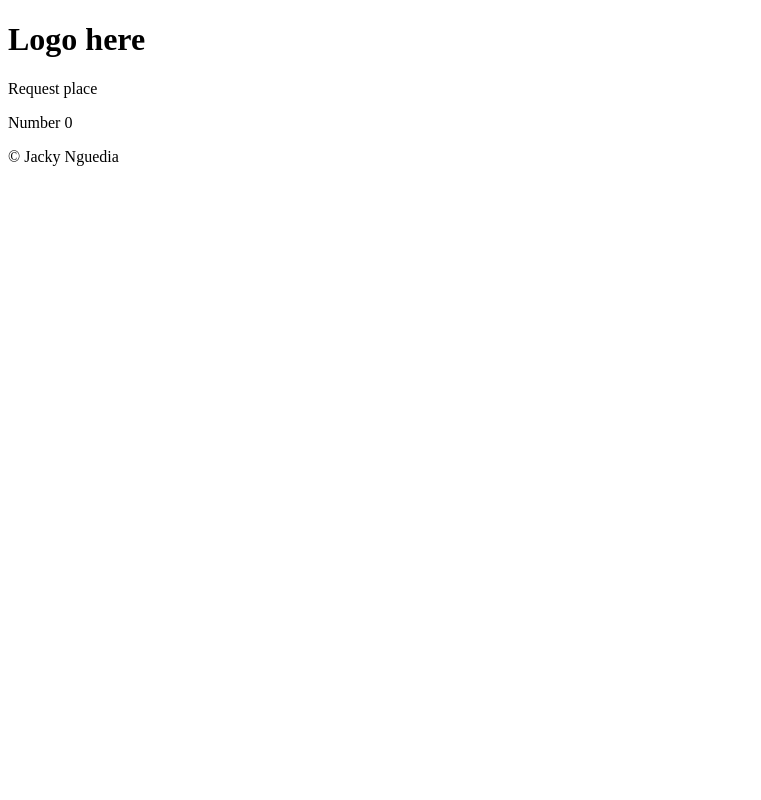
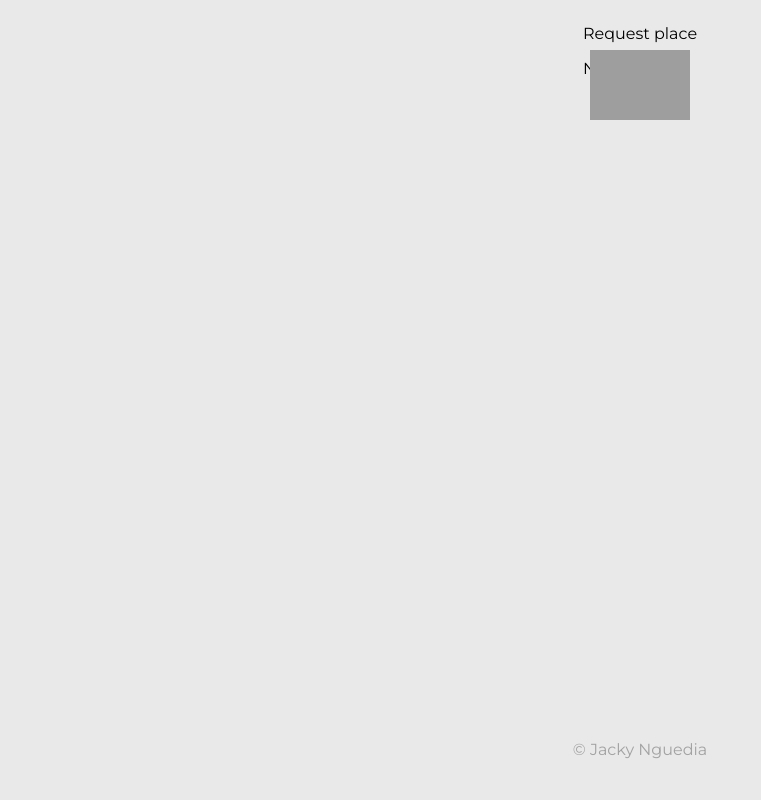
Before and after one commit to m4eva/Coat-Check-Application, a Flask app: template templates/home_player.html in a window 1280 px wide. Shown: the whole page, without its empty margins (0-761 px from the left). Run offline with Flask 3, Linux system fonts and the light colour scheme; the template is opened without the code that fills it, so the values that code supplies are empty; grey boxes are pictures that could not be loaded.

Commit message:
style: Add base style

```diff
--- a/app.py
+++ b/app.py
@@ -7,11 +7,11 @@ def index():
 
 @app.route('/home')
 def home():
-  return render_template('base_player.html')
+  return render_template('home_player.html')
 
 @app.route('/number/<int:num>')
 def number(num):
-  return render_template('base_player.html', num=num)
+  return render_template('number_player.html', num=num)
 
 
 if __name__ == "__main__":
--- a/static/style_player.css
+++ b/static/style_player.css
@@ -0,0 +1,32 @@
+@import url('https://fonts.googleapis.com/css2?family=Montserrat:ital,wght@0,100..900;1,100..900&display=swap');
+
+body {
+  background-color: #e9e9e9;
+  display: flex;
+  flex-direction: column;
+  align-items: center;
+  justify-content: center;
+  font-family: 'Montserrat', sans-serif;
+  max-height: 100%;
+}
+
+header {
+  padding: 10px;
+  text-align: center;
+  width: 100%;
+  position: fixed;
+  top: 0;
+  margin-top: 40px;
+}
+
+/*main*/
+
+footer {
+  color: #a3a2a2;
+  padding: 10px;
+  text-align: center;
+  width: 100%;
+  position: fixed;
+  bottom: 0;
+  margin-bottom: 15px;
+}
--- a/templates/base_player.html
+++ b/templates/base_player.html
@@ -4,12 +4,12 @@
     <meta charset="UTF-8">
     <meta name="viewport" content="width=device-width, initial-scale=1.0">
     <title>Coat Check - Employee Portal</title>
-    <link rel="stylesheet" href="style_player.css">
-    <script src="script_player.js"></script>
+    <link rel="stylesheet" href="/static/style_player.css">
+    <script src="/static/script_player.js"></script>
 </head>
 <body>
     <header>
-        <h1>Logo here</h1>
+        <img src="/static/temp_icon.jpg" alt="Temporary Logo" id="logo" width="100" height="70">
     </header>
     <main>
         {% block content %}
```
